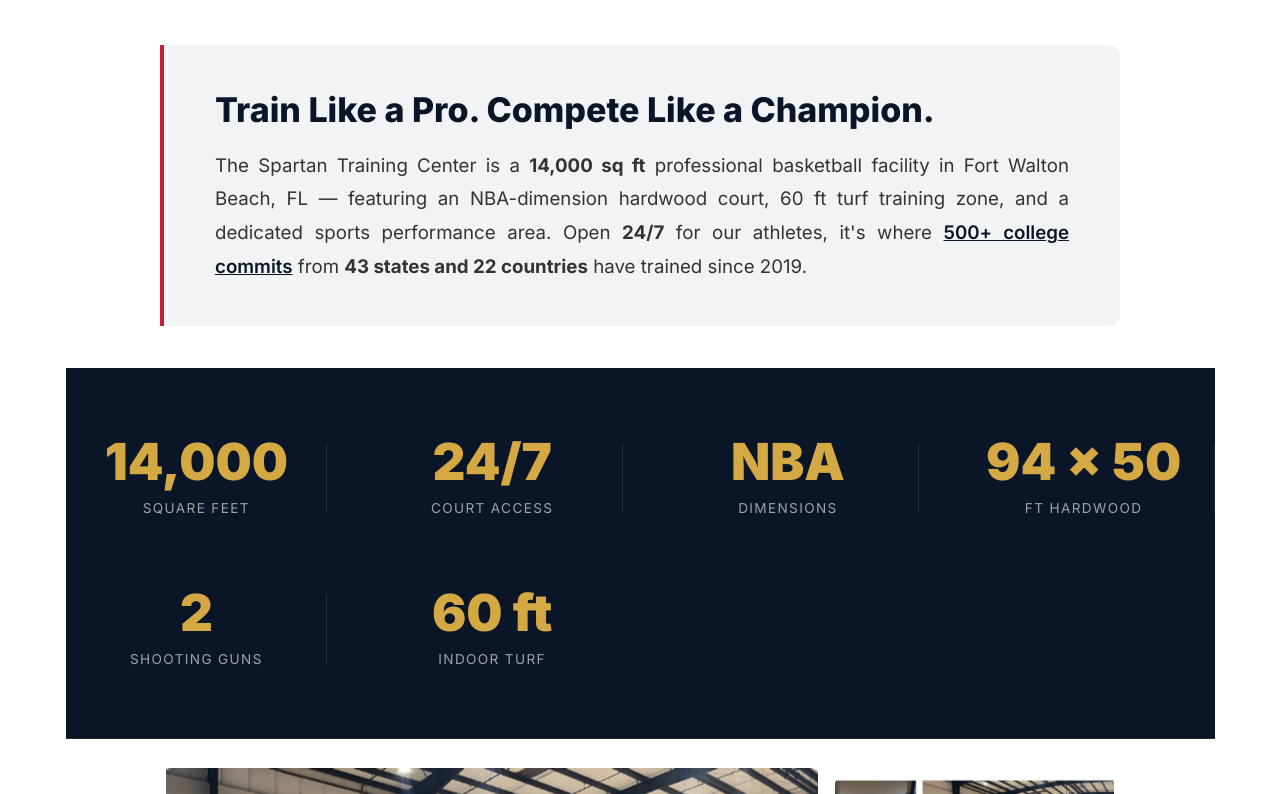
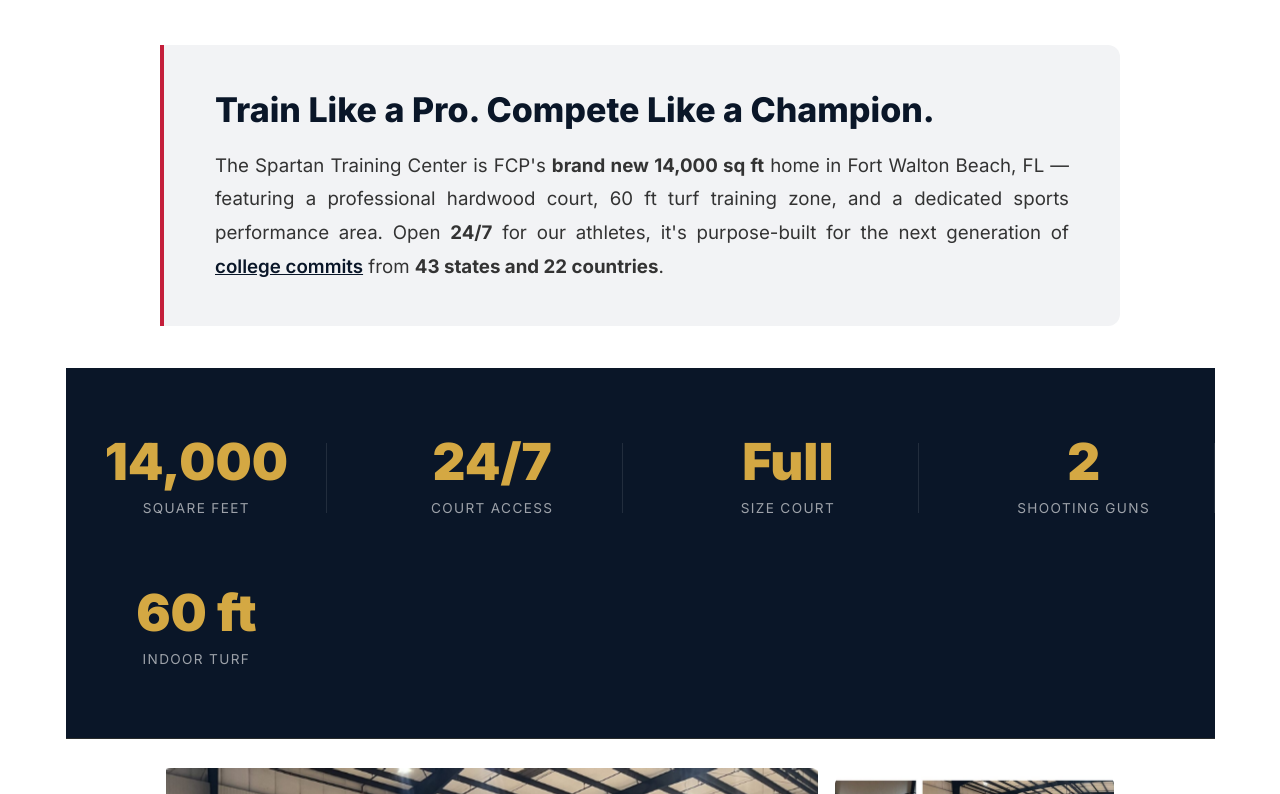
Before and after one commit to CoachD23/fcp-jekyll-site, a Jekyll site: the page built from training.md, in a window 1280 px wide and 900 px high, scrolled down 468 px, cut to the strip 106-900 px from the top of the window. Built offline with Jekyll 4.4.1, drawn with Linux system fonts in a browser that asks for light colours; a script that is not in the unit is left out; some of the changed text lies outside the part shown.

Commit message:
Rename College Commitments → Spartan Alumni, fix training page, update about impact bar
- Rename 'College Commitments' to 'Spartan Alumni' in nav, footer, and commitments page
- Add 'Spartan Alumni' link under Post Grad and High School nav dropdowns
- Training: remove NBA/94x50/college court references, update to 'brand new home' language
- About: change impact bar from '500+' to 'All Levels' and '7 Years' to '1 Program'

```diff
--- a/_includes/footer.html
+++ b/_includes/footer.html
@@ -39,7 +39,7 @@
         <h4>Connect</h4>
         <ul>
           <li><a href="{{ '/apply/' | relative_url }}">Apply Now</a></li>
-          <li><a href="{{ '/commitments/' | relative_url }}">College Commitments</a></li>
+          <li><a href="{{ '/commitments/' | relative_url }}">Spartan Alumni</a></li>
           <li><a href="{{ '/contact/' | relative_url }}">Contact Us</a></li>
           <li><a href="{{ '/blog/' | relative_url }}">News</a></li>
           <li><a href="{{ '/testimonials/' | relative_url }}">Testimonials</a></li>
--- a/_includes/nav.html
+++ b/_includes/nav.html
@@ -10,7 +10,7 @@
           <a href="{{ '/about/' | relative_url }}">About</a>
           <ul class="dropdown-menu">
             <li><a href="{{ '/about/' | relative_url }}">About FCP</a></li>
-            <li><a href="{{ '/commitments/' | relative_url }}">College Commitments</a></li>
+            <li><a href="{{ '/commitments/' | relative_url }}">Spartan Alumni</a></li>
             <li><a href="{{ '/testimonials/' | relative_url }}">Testimonials</a></li>
             <li><a href="{{ '/area-info/' | relative_url }}">Travel & Area Info</a></li>
             <li><a href="{{ '/faq/' | relative_url }}">FAQ & Resources</a></li>
@@ -26,6 +26,7 @@
             <li><a href="{{ '/post-grad-schedule/' | relative_url }}">Post Grad Schedule</a></li>
             <li><a href="{{ '/academics/' | relative_url }}">Academics</a></li>
             <li><a href="{{ '/tuition/' | relative_url }}">Tuition</a></li>
+            <li><a href="{{ '/commitments/' | relative_url }}">Spartan Alumni</a></li>
           </ul>
         </li>
         <li class="dropdown">
@@ -38,6 +39,7 @@
             <li><a href="{{ '/high-school-schedule/' | relative_url }}">High School Schedule</a></li>
             <li><a href="{{ '/academics/' | relative_url }}">Academics</a></li>
             <li><a href="{{ '/tuition/' | relative_url }}">Tuition</a></li>
+            <li><a href="{{ '/commitments/' | relative_url }}">Spartan Alumni</a></li>
           </ul>
         </li>
         <li class="dropdown">
--- a/commitments.html
+++ b/commitments.html
@@ -1,7 +1,7 @@
 ---
 layout: default
-title: "College Commitments"
-description: "500+ college commitments from Florida Coastal Prep Sports Academy. View our alumni placements at D1, D2, NAIA, and JUCO programs across the country."
+title: "Spartan Alumni"
+description: "Florida Coastal Prep Sports Academy alumni placements at D1, D2, NAIA, and JUCO programs across the country. See where FCP athletes play next."
 og_image: /assets/images/whatsapp-team.jpeg
 ---
 
@@ -10,7 +10,7 @@
   <div class="cp-hero-bg"></div>
   <div class="container">
     <span class="cp-hero-tag fade-in">Proven Results</span>
-    <h1 class="cp-hero-title fade-in">College Commitments</h1>
+    <h1 class="cp-hero-title fade-in">Spartan Alumni</h1>
     <p class="cp-hero-sub fade-in">Where FCP athletes play next</p>
     <div class="cp-stats fade-in">
       <div class="cp-stat">
--- a/training.md
+++ b/training.md
@@ -1,8 +1,8 @@
 ---
 layout: page
 title: Spartan Training Center
-subtitle: Our Newly Renovated 14,000 sq ft Facility
-description: "Tour the Spartan Training Center — Florida Coastal Prep's 14,000 sq ft basketball training facility in Fort Walton Beach, FL with NBA-dimension hardwood court, strength & conditioning, individual player development, and 24/7 athlete access."
+subtitle: Our Brand New 14,000 sq ft Home
+description: "Tour the Spartan Training Center — Florida Coastal Prep's brand new 14,000 sq ft basketball training facility in Fort Walton Beach, FL with professional hardwood court, strength & conditioning, individual player development, and 24/7 athlete access."
 hero_image: /assets/images/training/fcp-book-060.jpeg
 hero_title: Spartan Training Center
 hero_subtitle: 14,000 Square Feet of Elite Training
@@ -18,7 +18,7 @@
 <!-- Intro Statement -->
 <section class="fade-in" style="background: #f2f3f5; border-left: 4px solid #c41e3a; margin: 0 auto 2.5rem; padding: 2.5rem 3rem; max-width: 960px; border-radius: 0 12px 12px 0;">
   <h2 style="font-size: 2rem; font-weight: 800; color: #0a1628; line-height: 1.3; margin: 0 0 1rem;">Train Like a Pro. Compete Like a Champion.</h2>
-  <p style="font-size: 1.1rem; line-height: 1.8; color: #333; text-align: justify; margin: 0;">The Spartan Training Center is a <strong>14,000 sq ft</strong> professional basketball facility in Fort Walton Beach, FL — featuring an NBA-dimension hardwood court, 60 ft turf training zone, and a dedicated sports performance area. Open <strong>24/7</strong> for our athletes, it's where <a href="/commitments/" style="color: #0a1628; font-weight: 600; text-decoration: underline;">500+ college commits</a> from <strong>43 states and 22 countries</strong> have trained since 2019.</p>
+  <p style="font-size: 1.1rem; line-height: 1.8; color: #333; text-align: justify; margin: 0;">The Spartan Training Center is FCP's <strong>brand new 14,000 sq ft</strong> home in Fort Walton Beach, FL — featuring a professional hardwood court, 60 ft turf training zone, and a dedicated sports performance area. Open <strong>24/7</strong> for our athletes, it's purpose-built for the next generation of <a href="/commitments/" style="color: #0a1628; font-weight: 600; text-decoration: underline;">college commits</a> from <strong>43 states and 22 countries</strong>.</p>
 </section>
 
 <!-- Facility Stats -->
@@ -33,12 +33,8 @@
       <span class="impact-label">Court Access</span>
     </div>
     <div class="impact-item">
-      <span class="impact-number">NBA</span>
-      <span class="impact-label">Dimensions</span>
-    </div>
-    <div class="impact-item">
-      <span class="impact-number">94 × 50</span>
-      <span class="impact-label">Ft Hardwood</span>
+      <span class="impact-number">Full</span>
+      <span class="impact-label">Size Court</span>
     </div>
     <div class="impact-item">
       <span class="impact-number">2</span>
@@ -54,7 +50,7 @@
 <!-- Facility Gallery -->
 <div class="facility-gallery fade-in">
   <div class="facility-main">
-    <img src="/assets/images/training/gym-main.jpg" alt="Spartan Training Center main court — full NBA-dimension hardwood floor in Fort Walton Beach, FL" loading="lazy">
+    <img src="/assets/images/training/gym-main.jpg" alt="Spartan Training Center main court — professional hardwood floor in Fort Walton Beach, FL" loading="lazy">
   </div>
   <div class="facility-side">
     <img src="/assets/images/training/spartan-center-2.jpg" alt="Spartan Training Center turf training area and performance zone" loading="lazy">
@@ -84,7 +80,7 @@
     <div class="feature-card fade-in">
       <div class="feature-icon-svg"><svg viewBox="0 0 24 24"><circle cx="12" cy="12" r="10" fill="none" stroke="currentColor" stroke-width="1.5"/><circle cx="12" cy="12" r="4" fill="none" stroke="currentColor" stroke-width="1.5"/><line x1="2" y1="12" x2="22" y2="12" stroke="currentColor" stroke-width="1.5"/><path d="M12 2a15.3 15.3 0 014 10 15.3 15.3 0 01-4 10 15.3 15.3 0 01-4-10 15.3 15.3 0 014-10z" fill="none" stroke="currentColor" stroke-width="1.5"/></svg></div>
       <h3>Professional Hardwood Court</h3>
-      <p>NBA dimensions (94 ft × 50 ft) with college court lines — the same surface D1 athletes play on.</p>
+      <p>Full-size professional hardwood — the same surface D1 athletes play on, inside FCP's brand new home.</p>
     </div>
     <div class="feature-card fade-in">
       <div class="feature-icon-svg"><svg viewBox="0 0 24 24"><path d="M21 3H3c-1.1 0-2 .9-2 2v12c0 1.1.9 2 2 2h5v2h8v-2h5c1.1 0 1.99-.9 1.99-2L23 5c0-1.1-.9-2-2-2zm0 14H3V5h18v12z"/></svg></div>
@@ -218,7 +214,7 @@
   "@context": "https://schema.org",
   "@type": "SportsActivityLocation",
   "name": "Spartan Training Center",
-  "description": "14,000 sq ft basketball training facility with NBA-dimension hardwood court, strength and conditioning, individual player development, video scoreboard, turf training zone, and 24/7 access.",
+  "description": "Brand new 14,000 sq ft basketball training facility with professional hardwood court, strength and conditioning, individual player development, video scoreboard, turf training zone, and 24/7 access.",
   "url": "https://floridacoastalprep.com/training/",
   "address": {
     "@type": "PostalAddress",
@@ -231,7 +227,7 @@
   "openingHours": "Mo-Su 00:00-23:59",
   "maximumAttendeeCapacity": 50,
   "amenityFeature": [
-    {"@type": "LocationFeatureSpecification", "name": "NBA-Dimension Hardwood Court", "value": true},
+    {"@type": "LocationFeatureSpecification", "name": "Professional Hardwood Court", "value": true},
     {"@type": "LocationFeatureSpecification", "name": "Video Scoreboard", "value": true},
     {"@type": "LocationFeatureSpecification", "name": "Turf Training Zone", "value": true},
     {"@type": "LocationFeatureSpecification", "name": "Strength & Conditioning", "value": true},
```
Also changed, not shown: about.md (+4 -4 lines).
